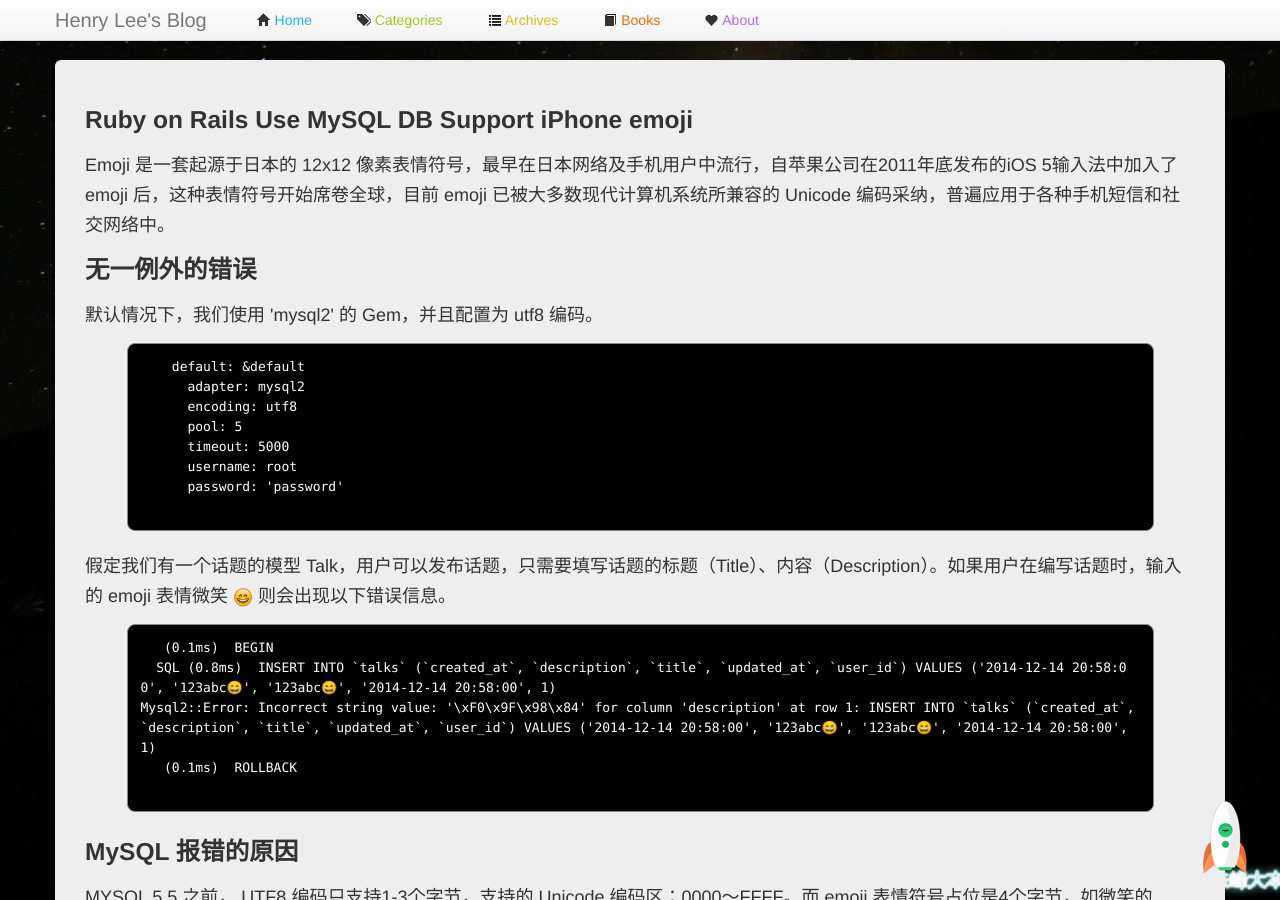
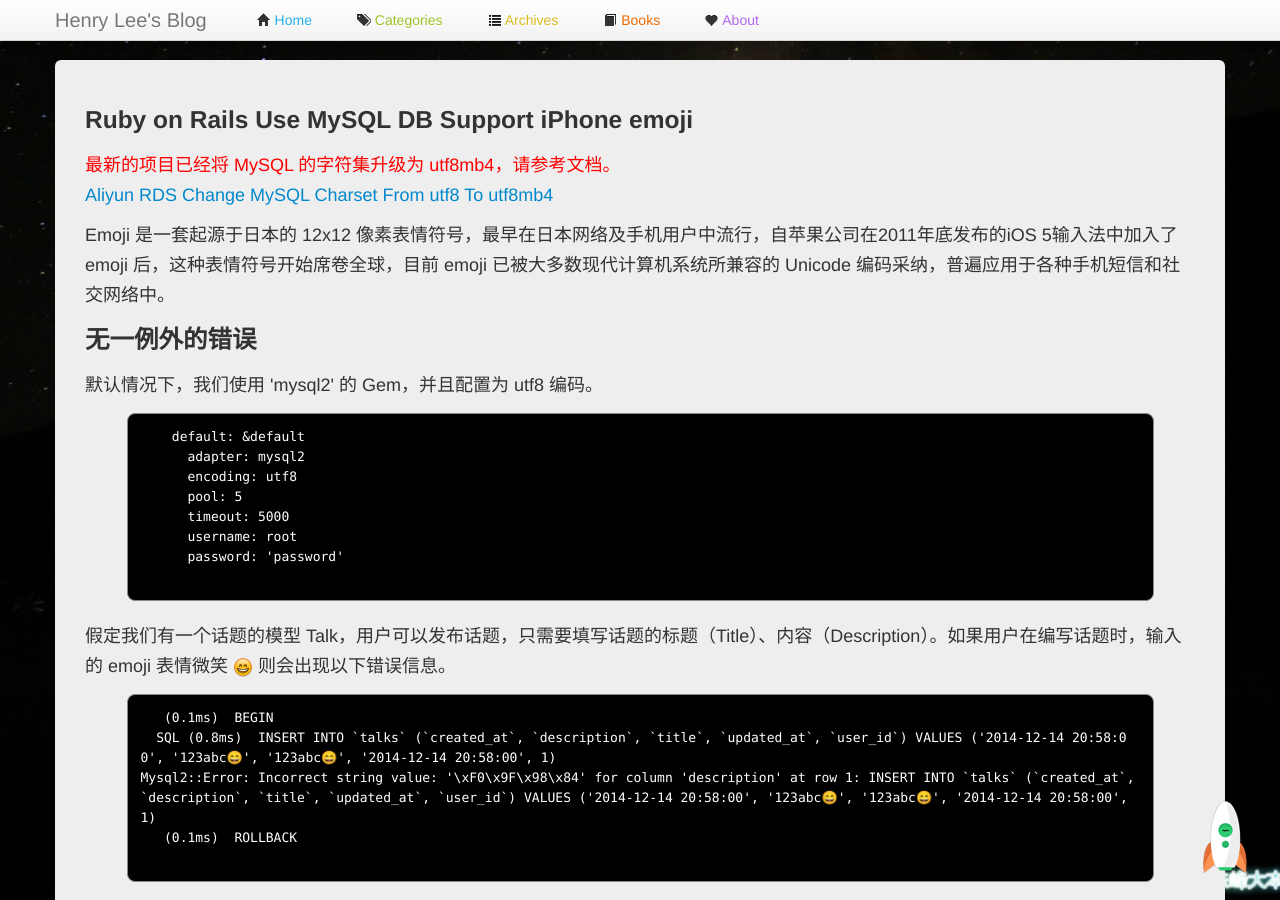
Before and after one commit to manageyp/manageyp.github.com, a Jekyll site: the page built from _posts/2014-12-10-ruby-on-rails-use-mysql-db-support-iphone-emoji.html, in a window 1280 px wide and 900 px high. Built offline with Jekyll 4.4.1, drawn with Linux system fonts in a browser that asks for light colours; comment, search, counter and statistics services are not loaded.

Commit message:
[Change] update former post for mysql emoji support

```diff
--- a/_posts/2014-12-10-ruby-on-rails-use-mysql-db-support-iphone-emoji.html
+++ b/_posts/2014-12-10-ruby-on-rails-use-mysql-db-support-iphone-emoji.html
@@ -6,6 +6,11 @@ categories: Ruby-on-Rails
 tags: Ruby-on-Rails
 record_on: 2014-12-10
 ---
+
+<p style="color:red">
+最新的项目已经将 MySQL 的字符集升级为 utf8mb4，请参考文档。<br />
+<a href="http://manageyp.github.com/ruby-on-rails/2015/03/05/aliyun-rds-change-mysql-charset-from-utf8-to-utf8mb4.html" target="_blank">Aliyun RDS Change MySQL Charset From utf8 To utf8mb4</a>
+</p>
 
 <p>
 Emoji 是一套起源于日本的 12x12 像素表情符号，最早在日本网络及手机用户中流行，自苹果公司在2011年底发布的iOS 5输入法中加入了 emoji 后，这种表情符号开始席卷全球，目前 emoji 已被大多数现代计算机系统所兼容的 Unicode 编码采纳，普遍应用于各种手机短信和社交网络中。
```
